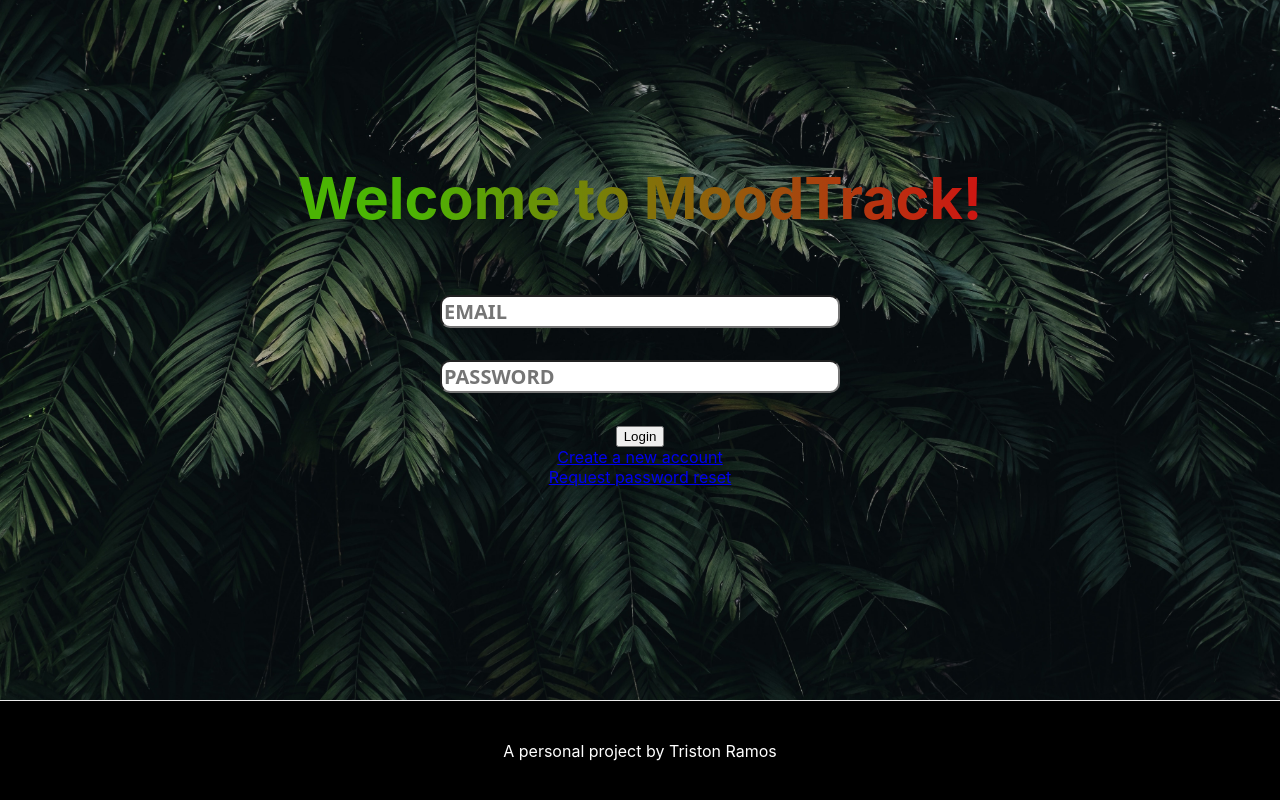
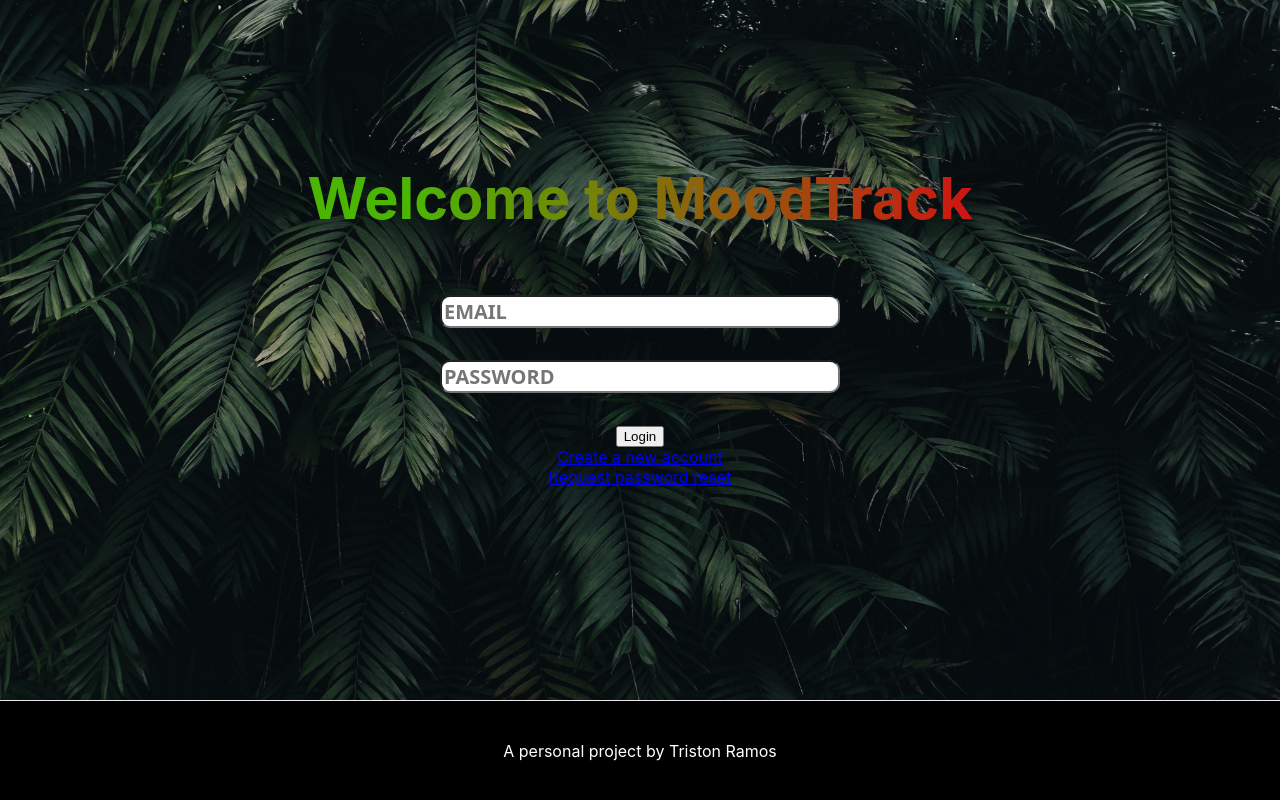
Before and after one commit to TKSomar/mood-track, a Next.js app: page / in a window 1280 px wide. Built offline with nearby package versions, Linux system fonts and the light colour scheme.

Commit message:
continue auth firebase setup, push to save

```diff
--- a/pages/index.js
+++ b/pages/index.js
@@ -25,7 +25,7 @@ export default function Home() {
 
       <main>
         <h1 className={styles.title}>
-          Welcome to MoodTrack!
+          Welcome to MoodTrack
         </h1>
         <Login></Login>
       </main>
```
Also changed, not shown: 1 other file (tests, documents, lock files or other folders).
